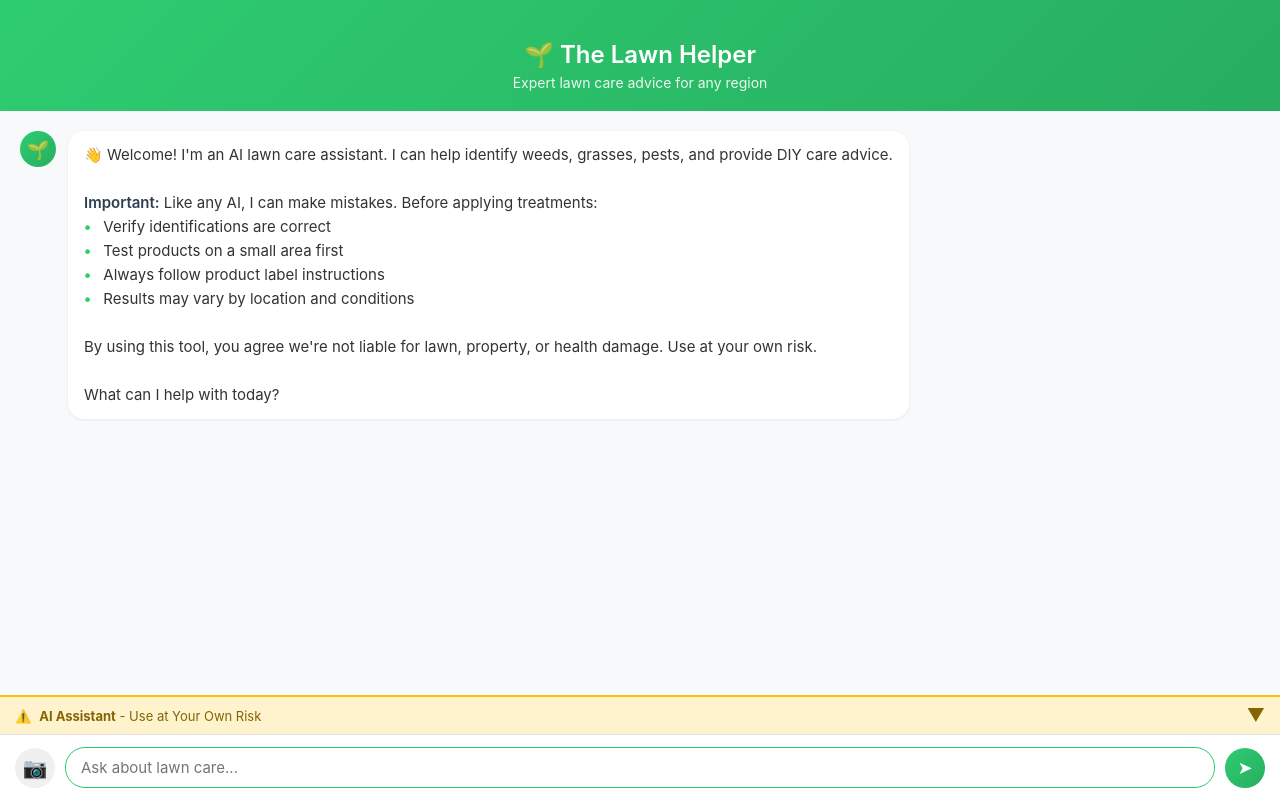
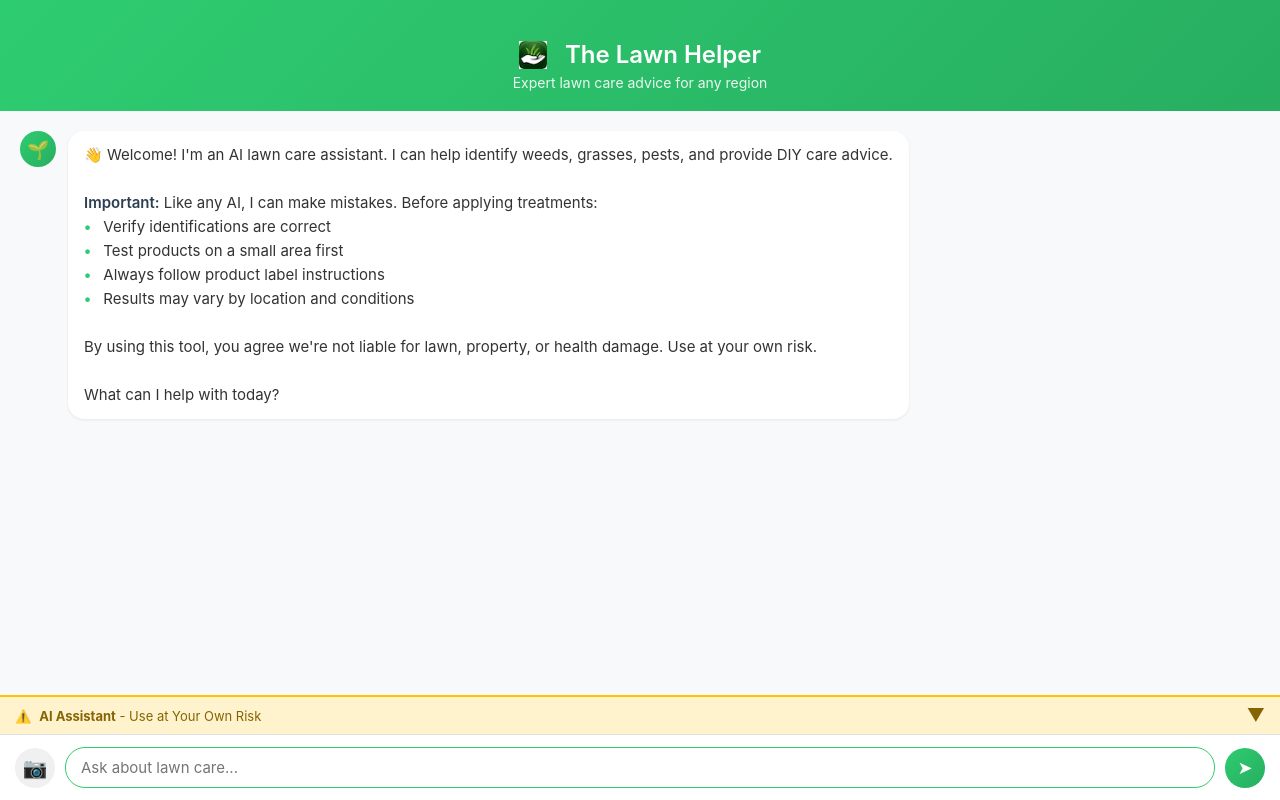
Before and after one commit to cgardner89/lawncare, a website: page index.html in a window 1280 px wide. Drawn offline with Linux system fonts and the light colour scheme.

Commit message:
Update index.html

```diff
--- a/index.html
+++ b/index.html
@@ -399,7 +399,7 @@
 <body>
     <div class="chat-container">
         <div class="chat-header">
-            <h1>🌱 The Lawn Helper</h1>
+            <h1><img src="/favicon-32x32.png" alt="Logo" style="width: 28px; height: 28px; vertical-align: middle; margin-right: 8px;">The Lawn Helper</h1>
             <p>Expert lawn care advice for any region</p>
         </div>
 
```
